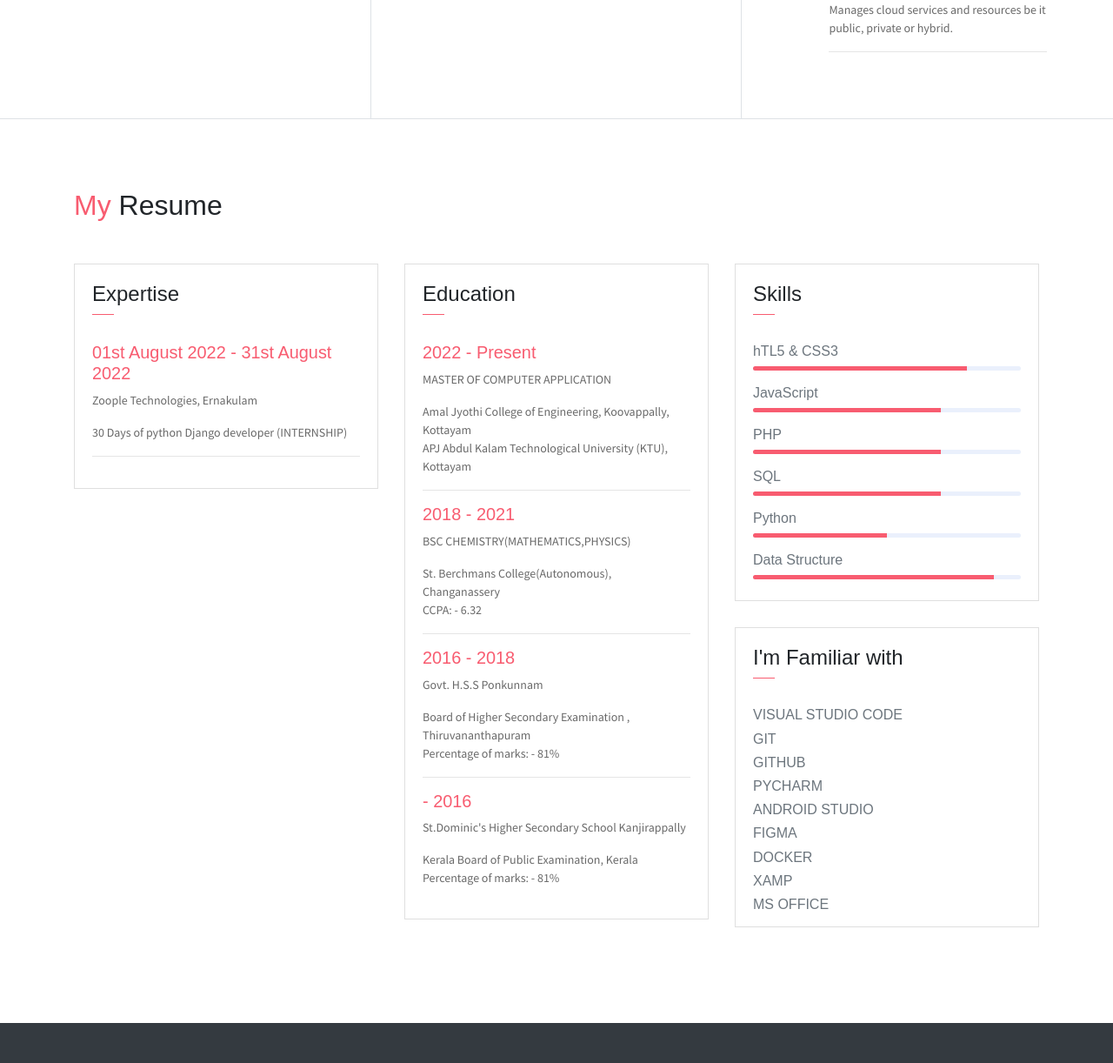
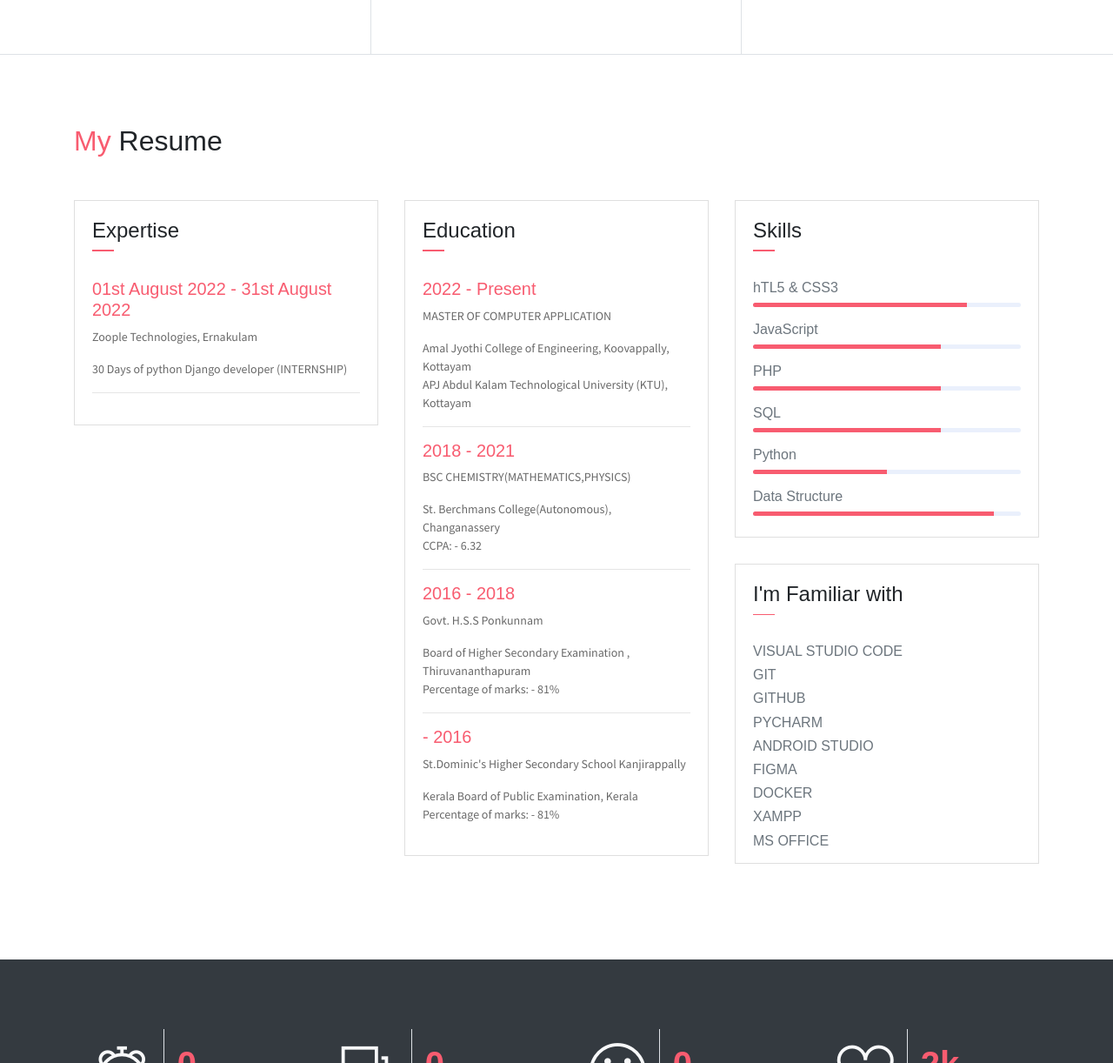
Before and after one commit to georgejacob1/georgejacob1.github.io, a plain HTML site: page index.html in a window 1280 px wide. Shown: the part 1078-2300 px from the top of the page at 87% size. Drawn offline with Linux system fonts and the light colour scheme; some packages are replaced by stand-ins of ours.

Commit message:
index.html update

```diff
--- a/index.html
+++ b/index.html
@@ -113,14 +113,14 @@
                         <hr>
                     </div>
                 </div>
-                <div class="row">
+                <!-- <div class="row">
                     <div class="col-1 text-danger pt-1"><i class="ti-server"></i></div>
                     <div class="col-10 ml-auto mr-3">
                         <h6>Cloud Management</h6>
                         <p class="subtitle">Manages cloud services and resources be it public, private or hybrid.</p>
                         <hr>
                     </div>
-                </div>
+                </div> -->
             </div>
         </div>
     </div>
@@ -234,7 +234,7 @@
                            <h6>ANDROID STUDIO</h6>
                            <h6>FIGMA</h6>
                            <h6>DOCKER</h6>
-                           <h6>XAMP</h6>
+                           <h6>XAMPP</h6>
                            <h6>MS OFFICE</h6>
                             <!-- <div class="progress mb-3">
                                 <div class="progress-bar bg-danger" role="progressbar" style="width: 80%" aria-valuenow="25" aria-valuemin="0" aria-valuemax="100"></div> -->
```
